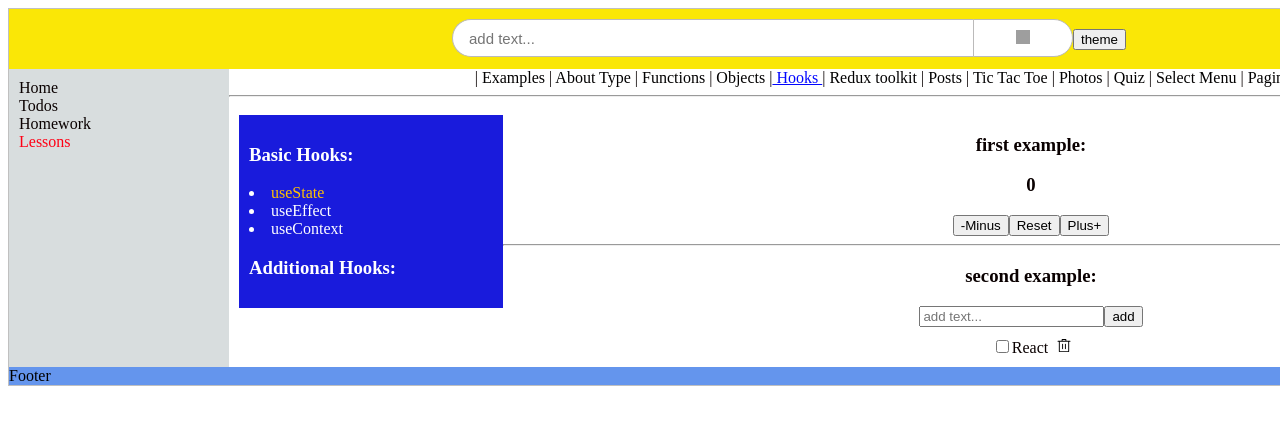
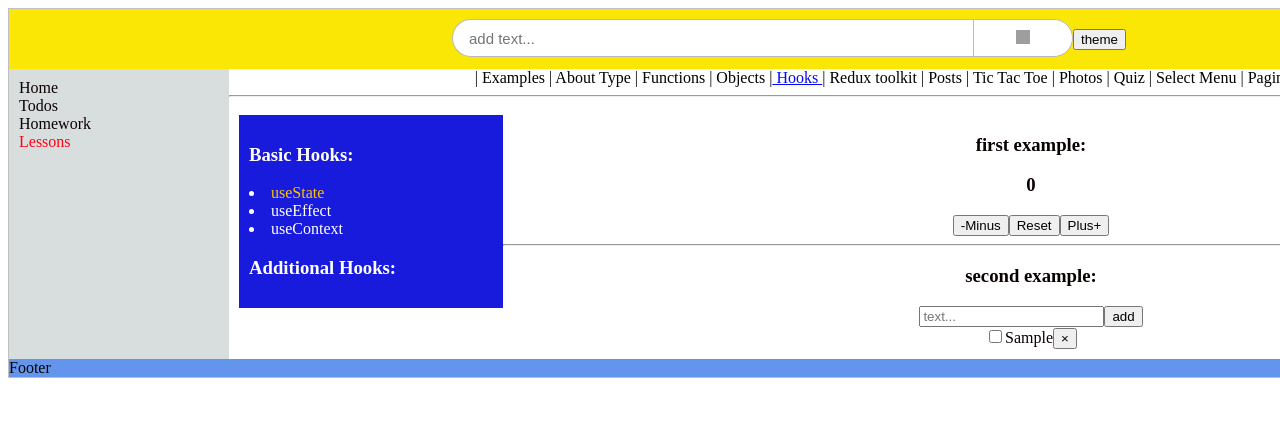
Before and after one commit to VladimirShumliaiev/Type-script-React, a React (Create React App) app in the folder my-app/: page /lessons/hooks/useState in a window 1280 px wide. Both pictures are taken after typing "Sample" into the empty fields and a click on the button "add". Shown: the top 424 px of the page. Built offline with nearby package versions, Linux system fonts and the light colour scheme; no server answers; grey boxes are pictures that could not be loaded.

Commit message:
20.06.2023 +++

```diff
--- a/my-app/src/Components/mainContent/Lessons/Components Lessons/HooksLessons/useState/useState Componets/Todo/Todo.tsx
+++ b/my-app/src/Components/mainContent/Lessons/Components Lessons/HooksLessons/useState/useState Componets/Todo/Todo.tsx
@@ -2,7 +2,6 @@ import React, {useEffect, useState} from 'react';
 import axios from "axios";
 import TodoInput from "./TodoInput/TodoInput";
 import TodoList from "./TodoList";
-import style from './Todo.module.css'
 
 type Todo = {
     id: number
@@ -11,47 +10,37 @@ type Todo = {
 }
 
 const Todo = () => {
-    const [todo, setTodo] = useState<Todo[]>([])
-    const [inputValue, setInputValue] = useState('')
+    const [todos, setTodos] = useState<Todo[]>([])
+    const [title, setTitle] = useState('')
 
     useEffect(() => {
-        axios.get('https://jsonplaceholder.typicode.com/todos')
-            .then(res => setTodo(res.data))
-    }, [])
+        axios.get('https://jsonplaceholder.typicode.com/todos').then
+        (({data}) => setTodos(data))
+    },[])
 
     const addTask = () => {
-        setTodo([...todo, {id: 1, title: 'React', completed: false}])
+        setTodos([...todos,{id: 203, title: title, completed: false}])
     }
 
     const toggleTodo = (id: number) => {
-        setTodo(todo.map(todo => {
+        setTodos(todos.map(todo => {
             if (id !== todo.id) return todo
+
             return {
                 ...todo,
                 completed: !todo.completed
             }
         }))
     }
-    const removeTodo = (id: number): void => {
-        if (window.confirm('remove todo?')) {
-            setTodo(todo.filter(e => e.id !== id))
-        }
+
+    const removeTodo = (id: number) => {
+       setTodos(todos.filter(e => e.id !== id))
     }
+
     return (
         <div>
-            <TodoInput
-                inputValue={inputValue}
-                setInputValue={setInputValue}
-                addTodo={addTask}
-            />
-            <div className={style.item}>
-                <TodoList
-                    todo={todo}
-                    removeTodo={removeTodo}
-                    toggleTodo={toggleTodo}
-                />
-            </div>
-
+            <TodoInput title={title} setTitle={setTitle} addTodo={addTask}/>
+            <TodoList todos={todos} toggleTodo={toggleTodo} removeTodo={removeTodo}/>
         </div>
     );
 };
--- a/my-app/src/Components/mainContent/Lessons/Components Lessons/HooksLessons/useState/useState Componets/Todo/TodoInput/TodoInput.tsx
+++ b/my-app/src/Components/mainContent/Lessons/Components Lessons/HooksLessons/useState/useState Componets/Todo/TodoInput/TodoInput.tsx
@@ -1,40 +1,40 @@
 import React, {FC, useEffect, useRef} from 'react';
 
-type TodoInput = {
-    inputValue: string
-    setInputValue: (text: string) => void
+type TodoInputProps = {
+    title: string
+    setTitle: (event: string) => void
     addTodo: () => void
 }
 
-const TodoInput: FC<TodoInput> = (props) => {
-    const {inputValue, setInputValue, addTodo} = props
+const TodoInput: FC<TodoInputProps> = (props) => {
+    const {title, setTitle, addTodo} = props
     const inputRef = useRef<HTMLInputElement>(null)
-
-    const onChangeHandler: React.ChangeEventHandler<HTMLInputElement> = (e) => {
-        setInputValue(e.target.value)
-    }
-
-    const onSubmitHandler: React.FormEventHandler<HTMLFormElement> = (e) => {
-        e.preventDefault()
-        addTodo()
-        setInputValue('')
-    }
 
     useEffect(() => {
         if (inputRef.current) {
             inputRef.current.focus()
         }
-    }, [])
+    },[])
+
+    const handleOnSubmit: React.FormEventHandler<HTMLFormElement> = (event) => {
+        event.preventDefault()
+        addTodo()
+        setTitle('')
+    }
+
+    const handleOnChange: React.ChangeEventHandler<HTMLInputElement> = (event) => {
+        setTitle(event.target.value)
+    }
+
+
+
     return (
-        <form onSubmit={onSubmitHandler}>
-            <input
-                value={inputValue}
-                onChange={onChangeHandler}
-                placeholder={'add text...'}
-                ref={inputRef}
-            />
-            <button>add</button>
-        </form>
+        <>
+            <form onSubmit={handleOnSubmit}>
+                <input value={title} onChange={handleOnChange} ref={inputRef} placeholder={'text...'}/>
+                <button>add</button>
+            </form>
+        </>
     );
 };
 
--- a/my-app/src/Components/mainContent/Lessons/Components Lessons/HooksLessons/useState/useState Componets/Todo/TodoItem/TodoItem.tsx
+++ b/my-app/src/Components/mainContent/Lessons/Components Lessons/HooksLessons/useState/useState Componets/Todo/TodoItem/TodoItem.tsx
@@ -1,18 +1,15 @@
 import React, {FC} from 'react';
-import style from './TodoItem.module.css'
-import imgButton from '../../../../../../../../../assets/img/delete-svgrepo-com.svg'
 
 type TodoItemProps = {
     id: number
     title: string
     completed: boolean
+    toggleTodo: (id: number) => void
     removeTodo: (id: number) => void
-    toggleTodo: (id: number) => void
 }
 
 const TodoItem: FC<TodoItemProps> = (props) => {
     const {id, removeTodo, toggleTodo, title, completed} = props
-
     return (
         <div>
             <input
@@ -21,7 +18,7 @@ const TodoItem: FC<TodoItemProps> = (props) => {
                 onChange={() => toggleTodo(id)}
             />
             {title}
-            <button className={style.todoItem} onClick={() => removeTodo(id)}><img src={imgButton} alt=""/></button>
+            <button onClick={() => removeTodo(id)}>&times;</button>
         </div>
     );
 };
--- a/my-app/src/Components/mainContent/Lessons/Components Lessons/HooksLessons/useState/useState Componets/Todo/TodoList.tsx
+++ b/my-app/src/Components/mainContent/Lessons/Components Lessons/HooksLessons/useState/useState Componets/Todo/TodoList.tsx
@@ -6,22 +6,18 @@ type Todo = {
     title: string
     completed: boolean
 }
-
 type TodoListProps = {
-    todo: Todo[]
+    todos: Todo[]
+    toggleTodo: (id: number) => void
     removeTodo: (id: number) => void
-    toggleTodo: (id: number) => void
 }
 
 const TodoList: FC<TodoListProps> = (props) => {
-    const {todo, removeTodo, toggleTodo} = props
+    const {todos, toggleTodo, removeTodo} = props
     return (
         <div>
             {
-                todo.map(todo => <TodoItem
-                    removeTodo={removeTodo}
-                    toggleTodo={toggleTodo}
-                    key={todo.id} {...todo}/>)
+                todos.map(todo => <TodoItem toggleTodo={toggleTodo} removeTodo={removeTodo} key={todo.id} {...todo}/>)
             }
         </div>
     );
--- a/my-app/src/Components/mainContent/Lessons/Components Lessons/LessonsObjects/UsersList.tsx
+++ b/my-app/src/Components/mainContent/Lessons/Components Lessons/LessonsObjects/UsersList.tsx
@@ -17,7 +17,7 @@ const UsersList = () => {
         const endOffset = itemOffset + itemsPerPage;
         setCurrentItems(list.slice(itemOffset, endOffset));
         setPageCount(Math.ceil(list.length / itemsPerPage));
-    }, [itemOffset, itemsPerPage]);
+    }, [itemOffset, itemsPerPage, list]);
 
     const handlePageClick = (event: any) => {
         const newOffset = event.selected * itemsPerPage % list.length;
```
